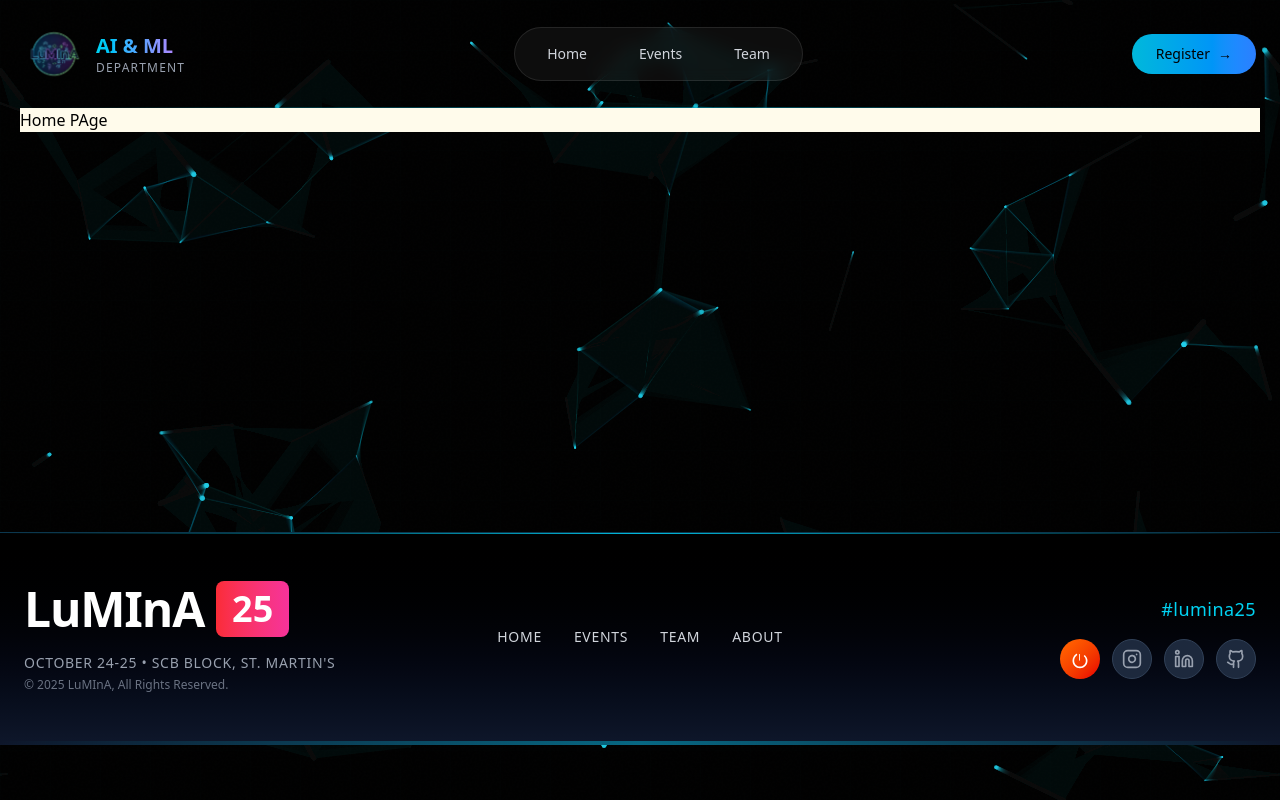
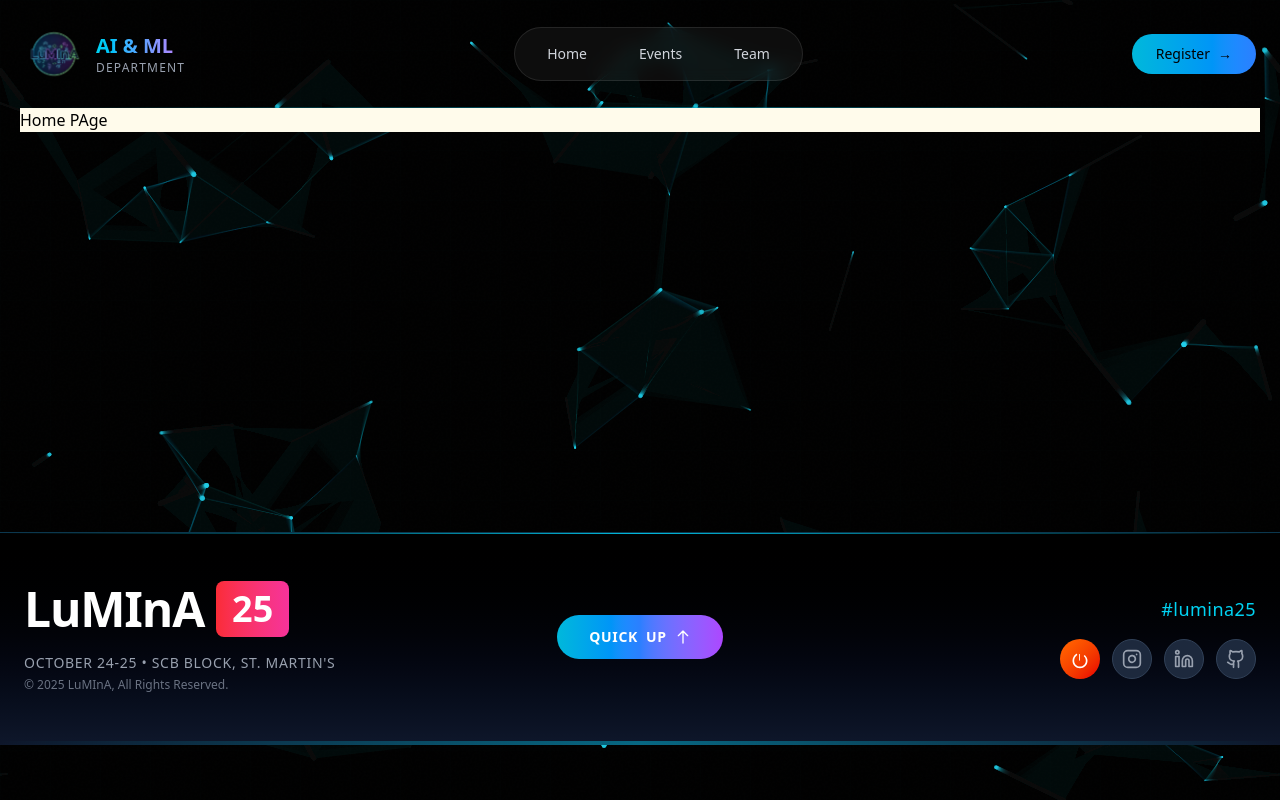
Before and after one commit to shaikRahilAhmed/LuMInA-2k25, a Next.js app: page / in a window 1280 px wide. Built offline with nearby package versions, Linux system fonts and the light colour scheme.

Commit message:
added QuickUp button

```diff
--- a/app/components/Footer.js
+++ b/app/components/Footer.js
@@ -39,28 +39,24 @@ const Footer = () => {
             <div className="flex flex-wrap justify-center gap-6 md:gap-8">
               <Link
                 href="/"
-                className="text-gray-300 hover:text-cyan-400 transition-colors duration-300 text-sm font-medium uppercase tracking-wider"
+                className="relative group px-8 py-3 rounded-full overflow-hidden"
               >
-                Home
+                {/* Animated gradient background */}
+                <span className="absolute inset-0 bg-gradient-to-r from-cyan-500 via-blue-500 to-purple-500 transition-transform duration-500 group-hover:scale-110"></span>
+
+                {/* Glow effect */}
+                <span className="absolute inset-0 bg-gradient-to-r from-cyan-400 via-blue-400 to-purple-400 blur-lg opacity-0 group-hover:opacity-75 transition-opacity duration-500"></span>
+
+                {/* Text */}
+                <span className="relative z-10 flex items-center space-x-2 text-white font-bold text-sm uppercase tracking-wider">
+                  <span className="transition-transform duration-300 group-hover:-translate-y-0.5">Quick</span>
+                  <span className="transition-transform duration-300 group-hover:-translate-y-0.5 delay-75">Up</span>
+                  <svg className="w-4 h-4 transition-all duration-300 group-hover:translate-y-[-2px] group-hover:scale-110" fill="none" stroke="currentColor" viewBox="0 0 24 24">
+                    <path strokeLinecap="round" strokeLinejoin="round" strokeWidth={2} d="M5 10l7-7m0 0l7 7m-7-7v18" />
+                  </svg>
+                </span>
               </Link>
-              <Link
-                href="/events"
-                className="text-gray-300 hover:text-cyan-400 transition-colors duration-300 text-sm font-medium uppercase tracking-wider"
-              >
-                Events
-              </Link>
-              <Link
-                href="/team"
-                className="text-gray-300 hover:text-cyan-400 transition-colors duration-300 text-sm font-medium uppercase tracking-wider"
-              >
-                Team
-              </Link>
-              <Link
-                href="/about"
-                className="text-gray-300 hover:text-cyan-400 transition-colors duration-300 text-sm font-medium uppercase tracking-wider"
-              >
-                About
-              </Link>
+
             </div>
           </div>
 
```
